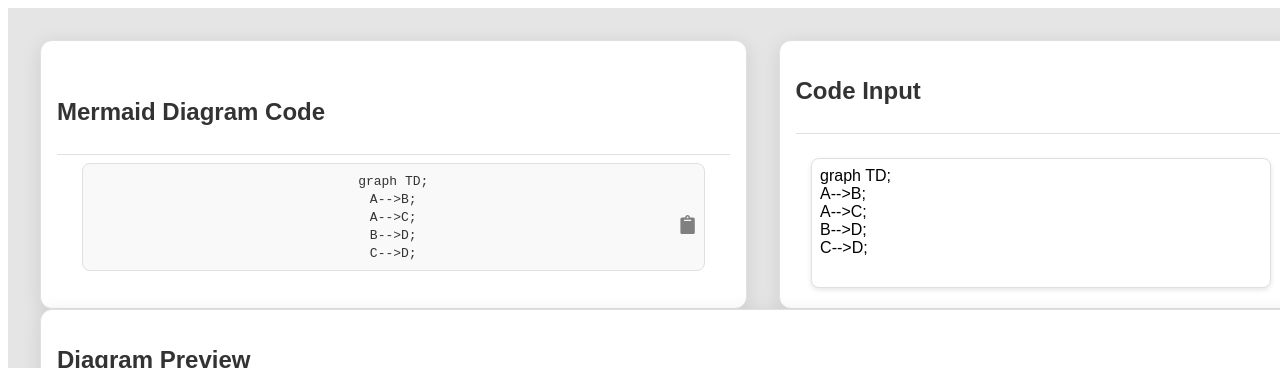
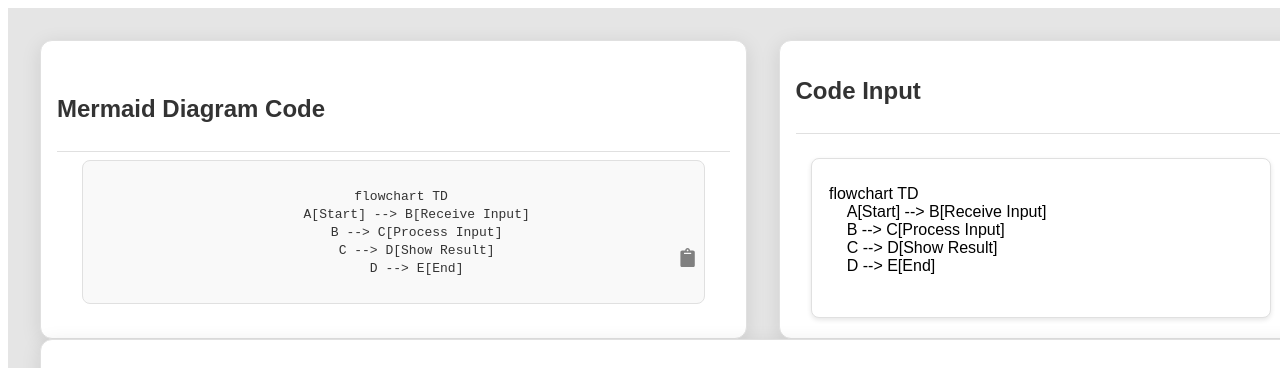
Before and after one commit to JxElektro/codetodraw, a React (Vite) app: page / in a window 1280 px wide. Shown: the top 368 px of the page. Built offline with nearby package versions, Linux system fonts and the light colour scheme.

Commit message:
chore: Ajustar estilos y comportamiento del textarea en App.jsx

```diff
--- a/src/App.css
+++ b/src/App.css
@@ -1,30 +1,120 @@
-#root {
+/* App.css */
+
+.container {
+  display: flex;
+  flex-direction: column;
+  width: 100%;
+  min-height: 100vh;
+  background: rgba(0, 0, 0, 0.1);
+  padding: 2rem;
+  text-align: center;
+  font-family: 'Arial', sans-serif;
+}
+
+.grid {
+  display: flex;
+  gap: 2rem;
   max-width: 1280px;
   margin: 0 auto;
-  padding: 2rem;
-  text-align: center;
-}
-
-.logo {
-  height: 6em;
-  padding: 1.5em;
-  will-change: filter;
-  transition: filter 300ms;
-}
-.logo:hover {
-  filter: drop-shadow(0 0 2em #646cffaa);
-}
-.logo.react:hover {
-  filter: drop-shadow(0 0 2em #61dafbaa);
+  width: 100%;
 }
 
 .card {
-  padding: 2em;
-  background-color: #fff;
-  border-radius: 8px;
-  box-shadow: 0 4px 8px rgba(0, 0, 0, 0.1);
+  display: flex;
+  flex-direction: column;
+  justify-content: center;
+  padding: 1rem;
+  border: 1px solid #e0e0e0;
+  border-radius: 12px;
+  box-shadow: 0 4px 20px rgba(0, 0, 0, 0.1);
+  background: #ffffff;
+  transition: transform 0.2s, box-shadow 0.2s;
+  flex-grow: 1;
 }
 
-.read-the-docs {
-  color: #888;
+.card:hover {
+  transform: translateY(-2px);
+  box-shadow: 0 8px 30px rgba(0, 0, 0, 0.15);
 }
+
+.code-card {
+  flex-basis: 400px;
+}
+
+.code-input-card {
+  flex-grow: 1;
+}
+
+.card-header {
+  display: flex;
+  justify-content: space-between;
+  align-items: center;
+  border-bottom: 1px solid #e0e0e0;
+  padding-bottom: 0.5rem;
+  margin-bottom: 0.5rem;
+}
+
+.card-title {
+  font-size: 1.5rem;
+  font-weight: 600;
+  color: #333;
+}
+
+.card-content {
+  width: 100%;
+  position: relative;
+}
+
+.pre {
+  width: 90%;
+  padding: 0.5rem;
+  border: 1px solid #e0e0e0;
+  border-radius: 8px;
+  background: #f9f9f9;
+  color: #333;
+  overflow: auto;
+  font-family: 'Courier New', Courier, monospace;
+  margin: 0 auto;
+  white-space: pre-wrap;
+  word-wrap: break-word;
+}
+
+.textarea {
+  width: 90%;
+  height: auto; /* Permitir que crezca automáticamente */
+  min-height: 6rem; /* Altura mínima */
+  padding: 0.5rem;
+  border: 1px solid #e0e0e0;
+  border-radius: 8px;
+  box-shadow: 0 2px 5px rgba(0, 0, 0, 0.1);
+  font-size: 1rem;
+  font-family: inherit;
+  resize: none;
+  outline: none;
+  margin: 1rem auto 0;
+}
+
+.textarea:focus {
+  border-color: #007bff;
+  box-shadow: 0 0 0 3px rgba(0, 123, 255, 0.25);
+}
+
+.copy-button {
+  background: none;
+  border: none;
+  cursor: pointer;
+  position: absolute;
+  bottom: 1rem;
+  right: 1rem;
+  font-size: 1.2rem;
+  color: gray;
+  transition: color 0.2s;
+  padding: 1rem;
+}
+
+.diagram-preview {
+  width: 100%;
+  background: #f0f0f0;
+  border-radius: 8px;
+  position: relative;
+}
--- a/src/App.jsx
+++ b/src/App.jsx
@@ -1,129 +1,16 @@
 import { useState, useEffect, useRef } from 'react';
-import styled from 'styled-components';
 import { FaClipboard } from 'react-icons/fa';
 import MermaidReact from 'mermaid-react';
-
-const Container = styled.div`
-  display: flex;
-  flex-direction: column;
-  width: 100%;
-  min-height: 100vh;
-  background: rgba(0, 0, 0, 0.1);
-  padding: 2rem;
-  text-align: center;
-  font-family: 'Arial', sans-serif;
-`;
-
-const Grid = styled.div`
-  display: flex;
-  gap: 2rem;
-  max-width: 1280px;
-  margin: 0 auto;
-  width: 100%;
-`;
-
-const Card = styled.div`
-  display: flex;
-  flex-direction: column;
-  justify-content: center;
-  padding: 1rem;
-  border: 1px solid #e0e0e0;
-  border-radius: 12px;
-  box-shadow: 0 4px 20px rgba(0, 0, 0, 0.1);
-  background: #ffffff;
-  transition: transform 0.2s, box-shadow 0.2s;
-  flex-grow: 1;
-
-  &:hover {
-    transform: translateY(-2px);
-    box-shadow: 0 8px 30px rgba(0, 0, 0, 0.15);
-  }
-`;
-
-const CodeCard = styled(Card)`
-  flex-basis: 400px;
-`;
-
-const CodeInputCard = styled(Card)`
-  flex-grow: 1;
-`;
-
-const CardHeader = styled.div`
-  display: flex;
-  justify-content: space-between;
-  align-items: center;
-  border-bottom: 1px solid #e0e0e0;
-  padding-bottom: 0.5rem;
-  margin-bottom: 0.5rem;
-`;
-
-const CardTitle = styled.h2`
-  font-size: 1.5rem;
-  font-weight: 600;
-  color: #333;
-`;
-
-const CardContent = styled.div`
-  width: 100%;
-  position: relative;
-`;
-
-const Pre = styled.pre`
-  width: 90%;
-  padding: 0.5rem;
-  border: 1px solid #e0e0e0;
-  border-radius: 8px;
-  background: #f9f9f9;
-  color: #333;
-  overflow: auto;
-  font-family: 'Courier New', Courier, monospace;
-  margin: 0 auto;
-  white-space: pre-wrap;
-  word-wrap: break-word;
-`;
-
-const Textarea = styled.textarea`
-  width: 90%;
-  height: auto; /* Permitir que crezca automáticamente */
-  min-height: 6rem; /* Altura mínima */
-  padding: 0.5rem;
-  border: 1px solid #e0e0e0;
-  border-radius: 8px;
-  box-shadow: 0 2px 5px rgba(0, 0, 0, 0.1);
-  font-size: 1rem;
-  font-family: inherit;
-  resize: none;
-  outline: none;
-  margin: 1rem auto 0;
-
-  &:focus {
-    border-color: #007bff;
-    box-shadow: 0 0 0 3px rgba(0, 123, 255, 0.25);
-  }
-`;
-
-const CopyButton = styled.button`
-  background: none;
-  border: none;
-  cursor: pointer;
-  position: absolute;
-  bottom: 1rem;
-  right: 1rem;
-  font-size: 1.2rem;
-  color: gray;
-  transition: color 0.2s;
-  padding: 1rem;
-`;
-
-const DiagramPreview = styled.div`
-  width: 100%;
-  background: #f0f0f0;
-  border-radius: 8px;
-  position: relative;
-`;
+import './App.css'; // Importa los estilos desde App.css
 
 function App() {
-  const [inputCode, setInputCode] = useState("graph TD;\nA-->B;\nA-->C;\nB-->D;\nC-->D;");
+  const [inputCode, setInputCode] = useState(`
+  flowchart TD
+      A[Start] --> B[Receive Input]
+      B --> C[Process Input]
+      C --> D[Show Result]
+      D --> E[End]
+  `);
   const textareaRef = useRef(null);
 
   const handleCopy = () => {
@@ -136,7 +23,6 @@ function App() {
     setInputCode(e.target.value);
   };
 
-  // Ajustar la altura del textarea dinámicamente
   useEffect(() => {
     if (textareaRef.current) {
       textareaRef.current.style.height = 'auto'; // Resetea la altura
@@ -145,50 +31,51 @@ function App() {
   }, [inputCode]);
 
   return (
-    <Container>
-      <Grid>
-        <CodeCard>
-          <CardHeader>
-            <CardTitle>Mermaid Diagram Code</CardTitle>
-          </CardHeader>
-          <CardContent>
-            <Pre>
+    <div className="container">
+      <div className="grid">
+        <div className="card code-card">
+          <div className="card-header">
+            <h2 className="card-title">Mermaid Diagram Code</h2>
+          </div>
+          <div className="card-content">
+            <pre className="pre">
               <code>{inputCode}</code>
-              <CopyButton onClick={handleCopy}>
+              <button className="copy-button" onClick={handleCopy}>
                 <FaClipboard />
-              </CopyButton>
-            </Pre>
-          </CardContent>
-        </CodeCard>
+              </button>
+            </pre>
+          </div>
+        </div>
 
-        <CodeInputCard>
-          <CardHeader>
-            <CardTitle>Code Input</CardTitle>
-          </CardHeader>
-          <CardContent>
-            <Textarea
+        <div className="card code-input-card">
+          <div className="card-header">
+            <h2 className="card-title">Code Input</h2>
+          </div>
+          <div className="card-content">
+            <textarea
               ref={textareaRef}
+              className="textarea"
               placeholder="Enter your code here..."
               value={inputCode}
               onChange={handleChange}
             />
-          </CardContent>
-        </CodeInputCard>
-      </Grid>
+          </div>
+        </div>
+      </div>
 
       <div style={{ marginTop: '2rem', maxWidth: '1280px', margin: '0 auto', width: '100%' }}>
-        <Card>
-          <CardHeader>
-            <CardTitle>Diagram Preview</CardTitle>
-          </CardHeader>
-          <CardContent>
-            <DiagramPreview>
+        <div className="card">
+          <div className="card-header">
+            <h2 className="card-title">Diagram Preview</h2>
+          </div>
+          <div className="card-content">
+            <div className="diagram-preview">
               <MermaidReact id="diagram" mmd={inputCode} />
-            </DiagramPreview>
-          </CardContent>
-        </Card>
+            </div>
+          </div>
+        </div>
       </div>
-    </Container>
+    </div>
   );
 }
 
```
